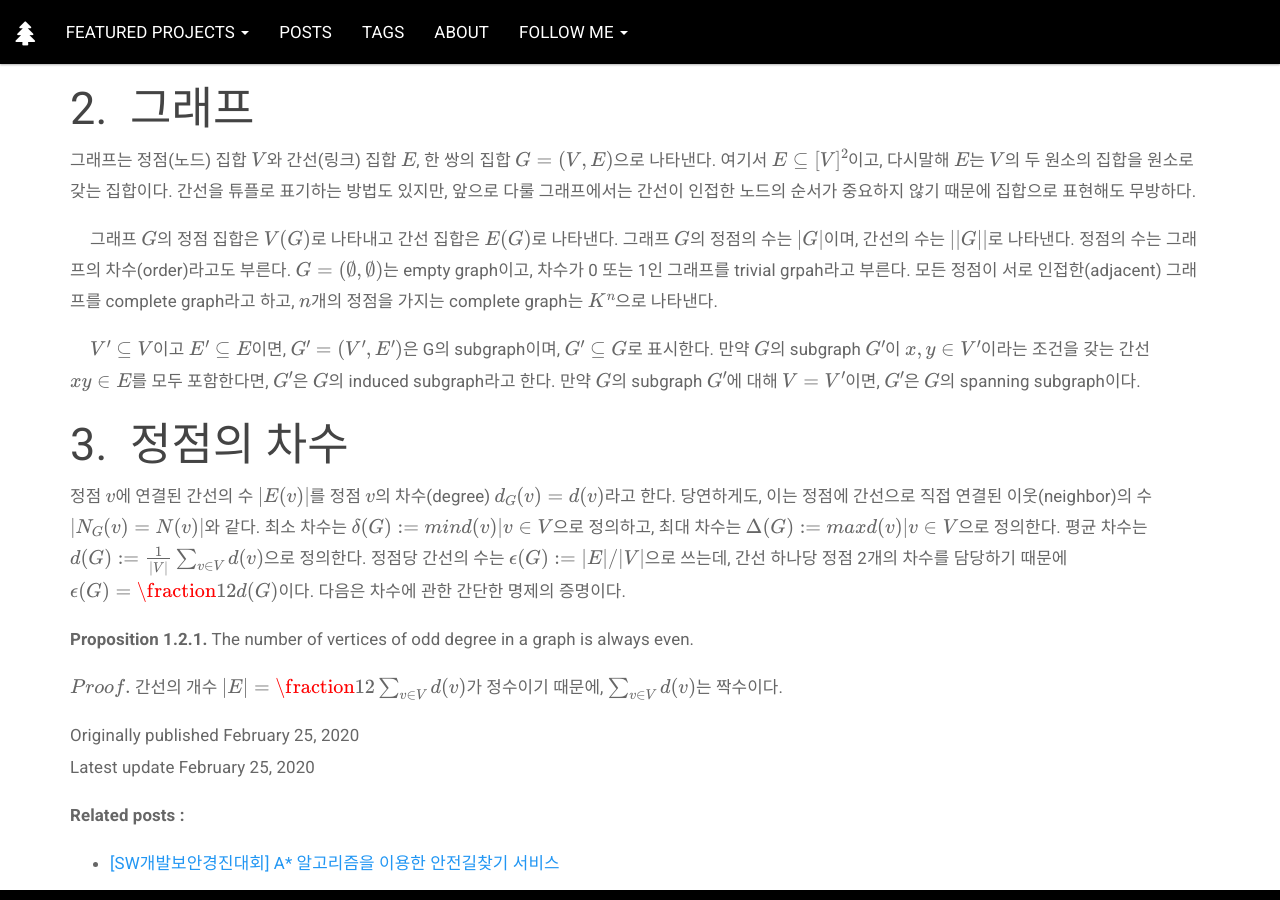
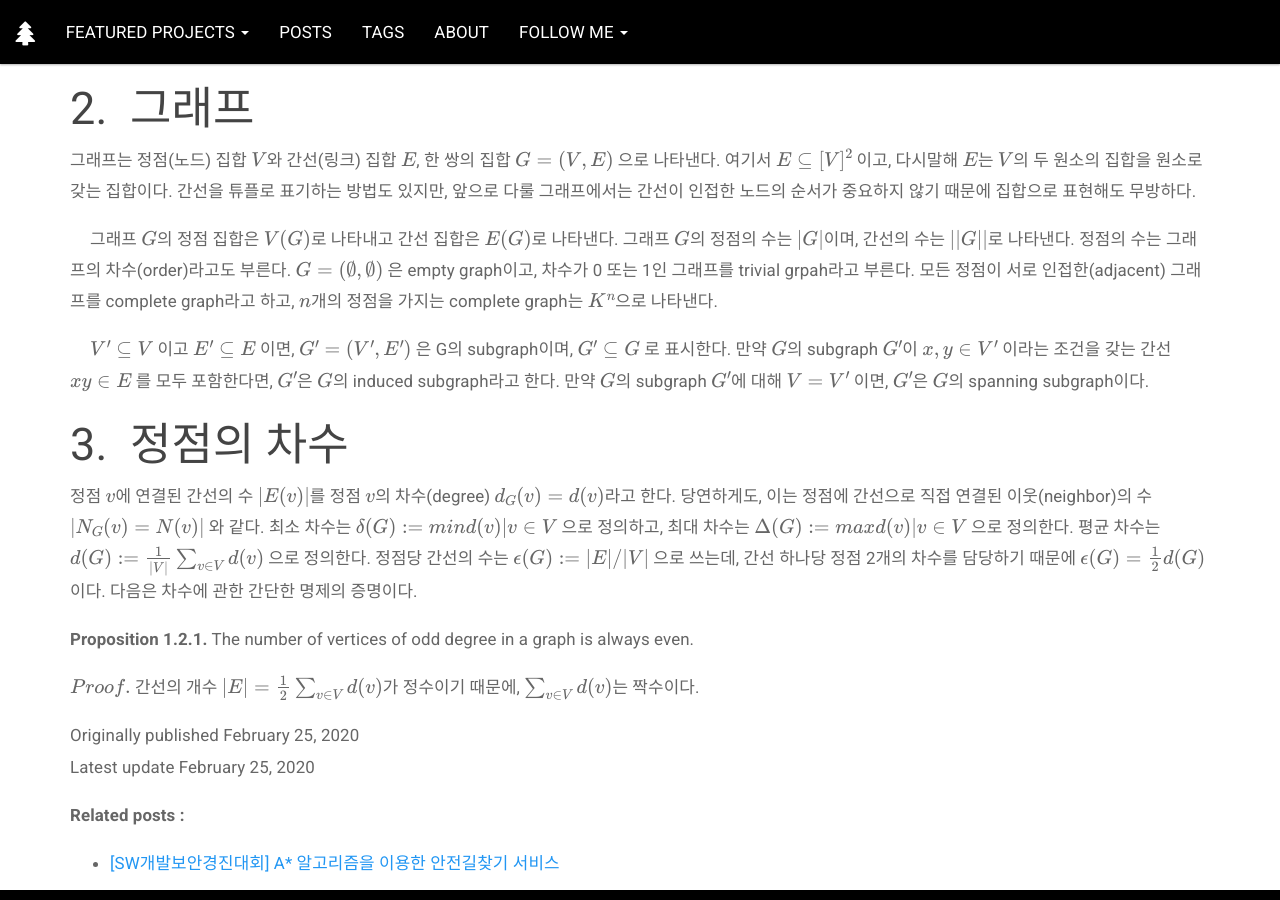
Before and after one commit to PnDong/pndong.github.io, a Jekyll site: the page built from _posts/2020-02-25-graph-theory-chapter-1.html, in a window 1280 px wide and 900 px high, scrolled down 770 px. Built offline with Jekyll 4.4.1, drawn with Linux system fonts in a browser that asks for light colours; nearby versions of some CDN libraries; formulas are drawn with MathJax 3; comment, search, counter and statistics services are not loaded.

Commit message:
Edit post

```diff
--- a/_posts/2020-02-25-graph-theory-chapter-1.html
+++ b/_posts/2020-02-25-graph-theory-chapter-1.html
@@ -30,29 +30,29 @@ use_math: true
 <h2>그래프</h2>
 
 <p>
-	그래프는 정점(노드) 집합 $V$와 간선(링크) 집합 $E$, 한 쌍의 집합 $G = (V,E)$으로 나타낸다. 여기서 $E \subseteq [V]^2$이고, 다시말해 $E$는 $V$의 두 원소의 집합을 원소로 갖는 집합이다.
+	그래프는 정점(노드) 집합 $V$와 간선(링크) 집합 $E$, 한 쌍의 집합 $G = (V,E)$ 으로 나타낸다. 여기서 $E \subseteq [V]^2$ 이고, 다시말해 $E$는 $V$의 두 원소의 집합을 원소로 갖는 집합이다.
 	간선을 튜플로 표기하는 방법도 있지만, 앞으로 다룰 그래프에서는 간선이 인접한 노드의 순서가 중요하지 않기 때문에 집합으로 표현해도 무방하다.
 </p>
 
 <p style="text-indent:20px;">
 	그래프 $G$의 정점 집합은 $V(G)$로 나타내고 간선 집합은 $E(G)$로 나타낸다. 그래프 $G$의 정점의 수는 $|G|$이며, 간선의 수는 $||G||$로 나타낸다. 정점의 수는 그래프의 차수(order)라고도 부른다.
-	$G = (\emptyset, \emptyset)$는 empty graph이고, 차수가 0 또는 1인 그래프를 trivial grpah라고 부른다.
+	$G = (\emptyset, \emptyset)$ 은 empty graph이고, 차수가 0 또는 1인 그래프를 trivial grpah라고 부른다.
 	모든 정점이 서로 인접한(adjacent) 그래프를 complete graph라고 하고, $n$개의 정점을 가지는 complete graph는 $K^n$으로 나타낸다.
 </p>
 
 <p style="text-indent:20px;">
-	$V' \subseteq V$이고 $E' \subseteq E$이면, $G' = (V', E')$은 G의 subgraph이며, $G' \subseteq G$로 표시한다.
-	만약 $G$의 subgraph $G'$이 $x,y \in V'$이라는 조건을 갖는 간선 $xy \in E$를 모두 포함한다면, $G'$은 $G$의 induced subgraph라고 한다.
-	만약 $G$의 subgraph $G'$에 대해 $V=V'$이면, $G'$은 $G$의 spanning subgraph이다.
+	$V' \subseteq V$ 이고 $E' \subseteq E$ 이면, $G' = (V', E')$ 은 G의 subgraph이며, $G' \subseteq G$ 로 표시한다.
+	만약 $G$의 subgraph $G'$이 $x,y \in V'$ 이라는 조건을 갖는 간선 $xy \in E$ 를 모두 포함한다면, $G'$은 $G$의 induced subgraph라고 한다.
+	만약 $G$의 subgraph $G'$에 대해 $V=V'$ 이면, $G'$은 $G$의 spanning subgraph이다.
 </p>
 
 <h2>정점의 차수</h2>
 
 <p>
-	정점 $v$에 연결된 간선의 수 $|E(v)|$를 정점 $v$의 차수(degree) $d_G(v) = d(v)$라고 한다. 당연하게도, 이는 정점에 간선으로 직접 연결된 이웃(neighbor)의 수 $|N_G(v) = N(v)|$와 같다.
-	최소 차수는 $\delta(G) := min{d(v) | v \in V}$으로 정의하고, 최대 차수는 $\Delta(G) := max{d(v) | v \in V}$으로 정의한다.
-	평균 차수는 $d(G) := \frac{1}{|V|} \sum_{v \in V}d(v)$으로 정의한다.
-	정점당 간선의 수는 $\epsilon(G) := |E|/|V|$으로 쓰는데, 간선 하나당 정점 2개의 차수를 담당하기 때문에 $\epsilon(G) = \fraction{1}{2}d(G)$이다. 다음은 차수에 관한 간단한 명제의 증명이다.
+	정점 $v$에 연결된 간선의 수 $|E(v)|$를 정점 $v$의 차수(degree) $d_G(v) = d(v)$라고 한다. 당연하게도, 이는 정점에 간선으로 직접 연결된 이웃(neighbor)의 수 $|N_G(v) = N(v)|$ 와 같다.
+	최소 차수는 $\delta(G) := min{d(v) | v \in V}$ 으로 정의하고, 최대 차수는 $\Delta(G) := max{d(v) | v \in V}$ 으로 정의한다.
+	평균 차수는 $d(G) := \frac{1}{|V|} \sum_{v \in V}d(v)$ 으로 정의한다.
+	정점당 간선의 수는 $\epsilon(G) := |E|/|V|$ 으로 쓰는데, 간선 하나당 정점 2개의 차수를 담당하기 때문에 $\epsilon(G) = \frac{1}{2}d(G)$ 이다. 다음은 차수에 관한 간단한 명제의 증명이다.
 </p>
 
 <p>
@@ -60,5 +60,5 @@ use_math: true
 </p>
 
 <p>
-	$Proof.$ 간선의 개수 $|E|=\fraction{1}{2}\sum_{v \in V}d(v)$가 정수이기 때문에, $\sum_{v \in V}d(v)$는 짝수이다.
+	$Proof.$ 간선의 개수 $|E|=\frac{1}{2}\sum_{v \in V}d(v)$가 정수이기 때문에, $\sum_{v \in V}d(v)$는 짝수이다.
 </p>
```
